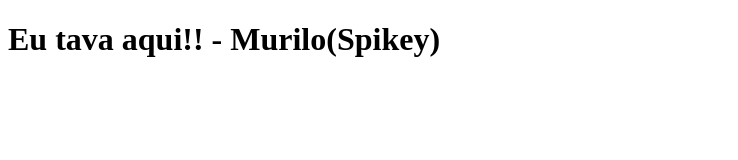
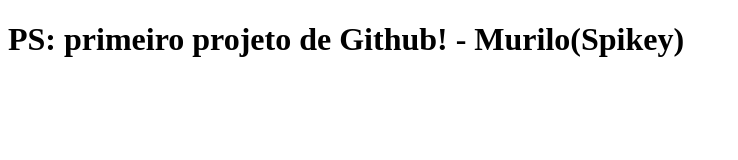
Before and after one commit to SpikeyChain/Primeiro-Projeto, a plain HTML site: page Index.html in a window 1280 px wide. Shown: the whole page, without its empty margins (0-738 px from the left). Drawn offline with Linux system fonts and the light colour scheme.

Commit message:
Fiz alterações em title e h1

```diff
--- a/Index.html
+++ b/Index.html
@@ -3,9 +3,9 @@
 <head>
     <meta charset="UTF-8">
     <meta name-"viewport" content-"widthdevice-width, initial-scale-1.0">
-    <title>Meu Github </title>
+    <title>Eis o Meu Github!</title>
 </head>
 <body>
-    <h1>Eu tava aqui!! - Murilo(Spikey)</h1>
+    <h1>PS: primeiro projeto de Github! - Murilo(Spikey)</h1>
 </body>
 </html>
```
